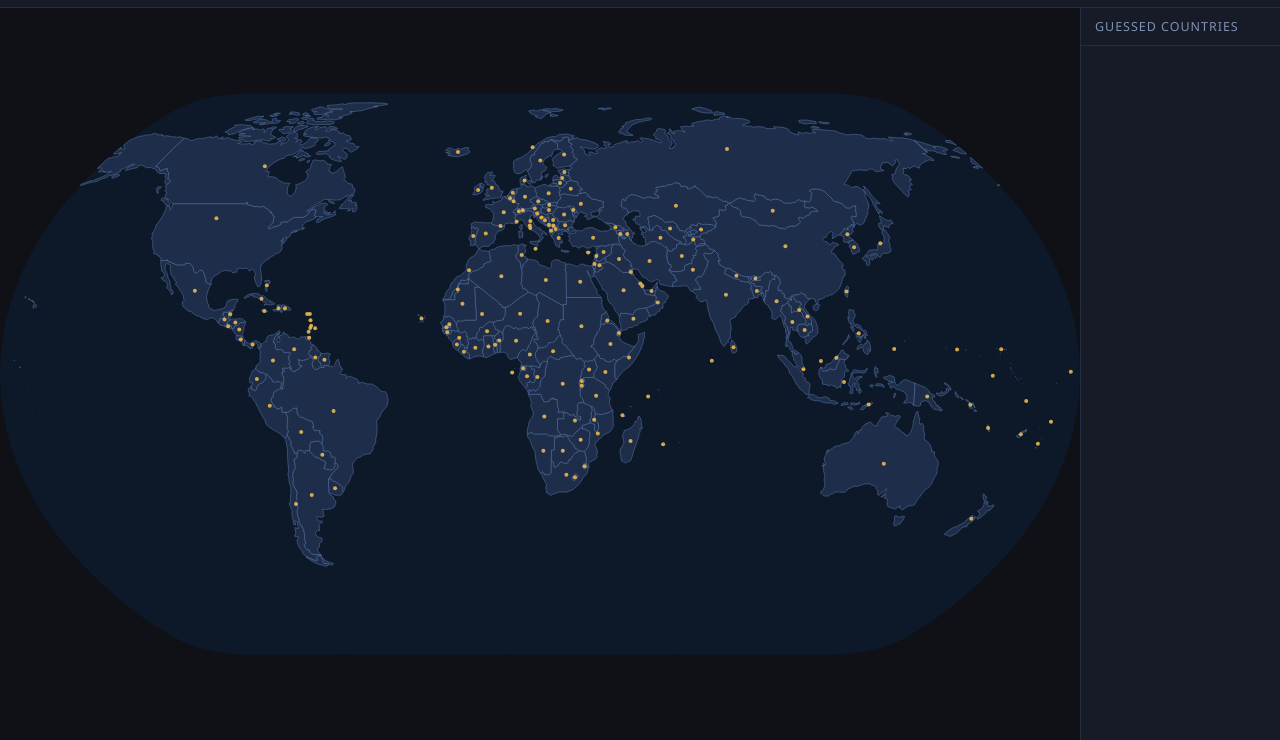
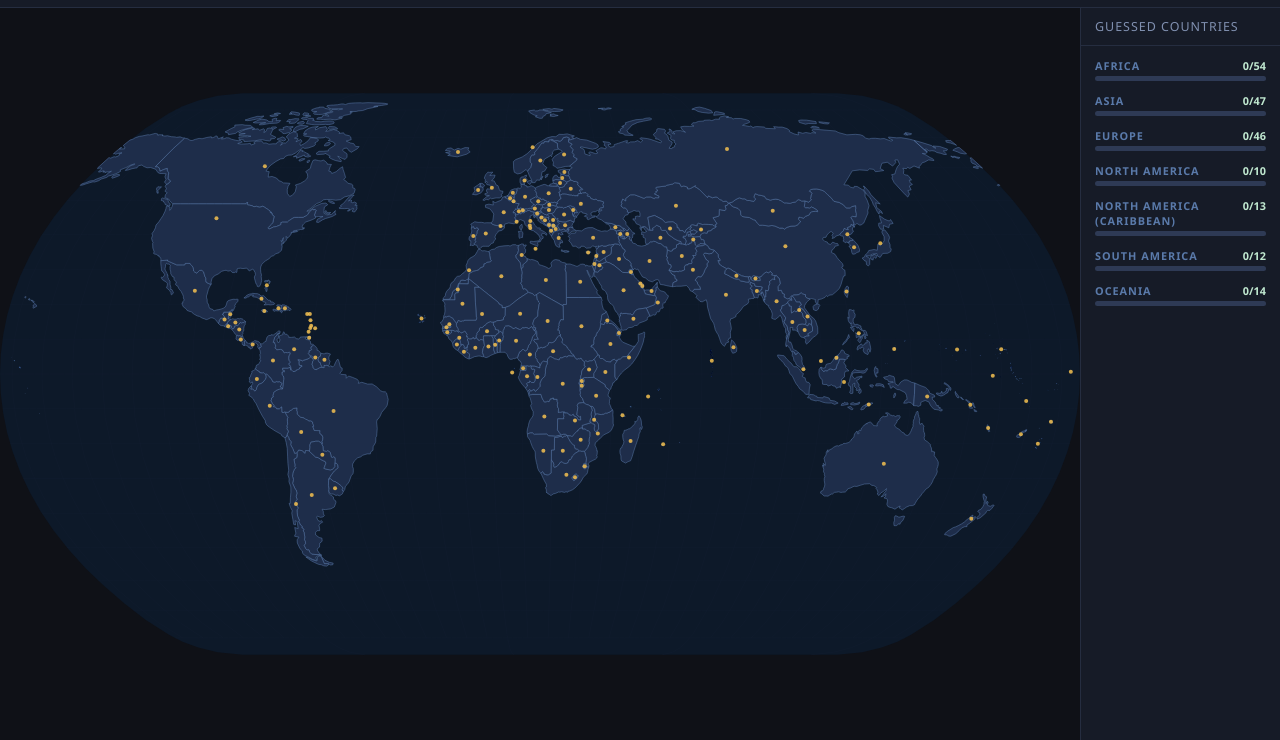
Before and after one commit to abuelhassan/country-challenge, a plain HTML site: page index.html in a window 1280 px wide. Shown: the part 60-800 px from the top of the page. Drawn offline with nearby package versions, Linux system fonts and the light colour scheme.

Commit message:
feat: show continent counts and progress bars

```diff
--- a/index.html
+++ b/index.html
@@ -301,12 +301,39 @@
 
         .continent-heading {
             padding: 6px 10px 3px;
+            display: flex;
+            align-items: baseline;
+            justify-content: space-between;
+            gap: 8px;
             font-size: .68rem;
             text-transform: uppercase;
             letter-spacing: .09em;
             color: #5a7aaa;
             font-weight: 700;
         }
+
+        .continent-count {
+            color: #c0e8d0;
+            white-space: nowrap;
+            font-variant-numeric: tabular-nums;
+            letter-spacing: normal;
+        }
+
+        .continent-progress {
+            display: block;
+            width: calc(100% - 20px);
+            height: 5px;
+            margin: 0 10px 6px;
+            border: none;
+            border-radius: 3px;
+            overflow: hidden;
+            appearance: none;
+            background: #2e3a55;
+        }
+
+        .continent-progress::-webkit-progress-bar { background: #2e3a55; }
+        .continent-progress::-webkit-progress-value { background: #6ee7b7; }
+        .continent-progress::-moz-progress-bar { background: #6ee7b7; }
 
         .guessed-item {
             padding: 3px 10px;
@@ -671,26 +698,40 @@
     const inputEl = document.getElementById('country-input');
     const feedbackEl = document.getElementById('feedback');
     const listEl = document.getElementById('guessed-list');
-    const CONTINENT_ORDER = ['Africa', 'Asia', 'Europe', 'North America', 'North America (Caribbean)', 'Oceania', 'South America', 'Other'];
+    const CONTINENT_ORDER = ['Africa', 'Asia', 'Europe', 'North America', 'North America (Caribbean)', 'South America', 'Other', 'Oceania'];
 
     function renderSidebar() {
         const groups = {};
-        CONTINENT_ORDER.forEach(c => { groups[c] = []; });
+        CONTINENT_ORDER.forEach(c => { groups[c] = {names: [], total: 0}; });
         COUNTRIES.forEach(c => {
-            if (guessed.has(c.id)) groups[c.continent || 'Other'].push(c.name);
+            const group = groups[c.continent] || groups.Other;
+            group.total++;
+            if (guessed.has(c.id)) group.names.push(c.name);
         });
 
         listEl.innerHTML = '';
         CONTINENT_ORDER.forEach(continent => {
-            const names = groups[continent];
-            if (!names || names.length === 0) return;
+            const {names, total} = groups[continent];
+            if (total === 0) return;
             names.sort((a, b) => a.localeCompare(b));
             const group = document.createElement('div');
             group.className = 'continent-group';
             const heading = document.createElement('div');
             heading.className = 'continent-heading';
-            heading.textContent = continent;
+            const title = document.createElement('span');
+            title.textContent = continent;
+            const count = document.createElement('span');
+            count.className = 'continent-count';
+            count.textContent = `${names.length}/${total}`;
+            heading.appendChild(title);
+            heading.appendChild(count);
             group.appendChild(heading);
+            const progress = document.createElement('progress');
+            progress.className = 'continent-progress';
+            progress.max = total;
+            progress.value = names.length;
+            progress.setAttribute('aria-label', `${continent}: ${names.length} of ${total} countries guessed`);
+            group.appendChild(progress);
             names.forEach(name => {
                 const item = document.createElement('div');
                 item.className = 'guessed-item';
@@ -777,6 +818,7 @@
                 idLookup.set(c.id, c);
             });
             document.getElementById('total-countries').textContent = COUNTRIES.length;
+            renderSidebar();
 
             const w = container.clientWidth;
             const h = container.clientHeight;
```
